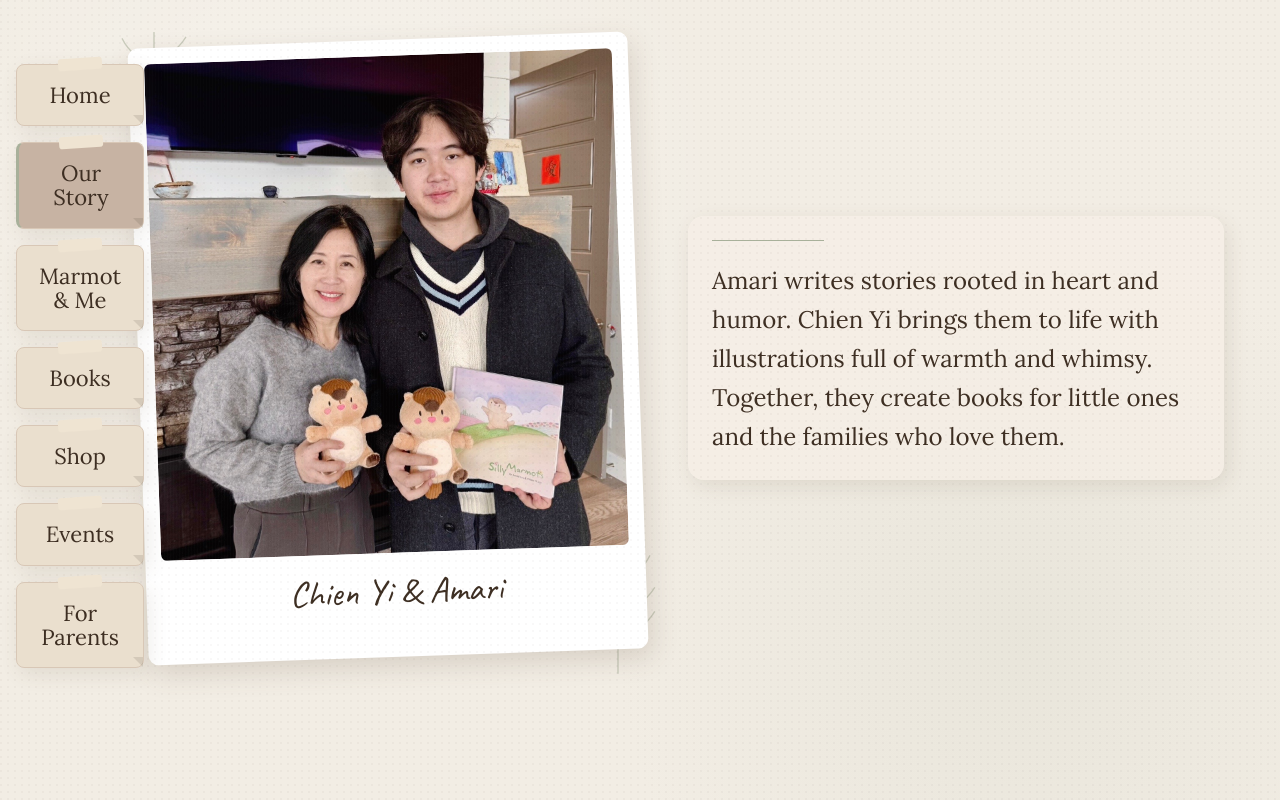
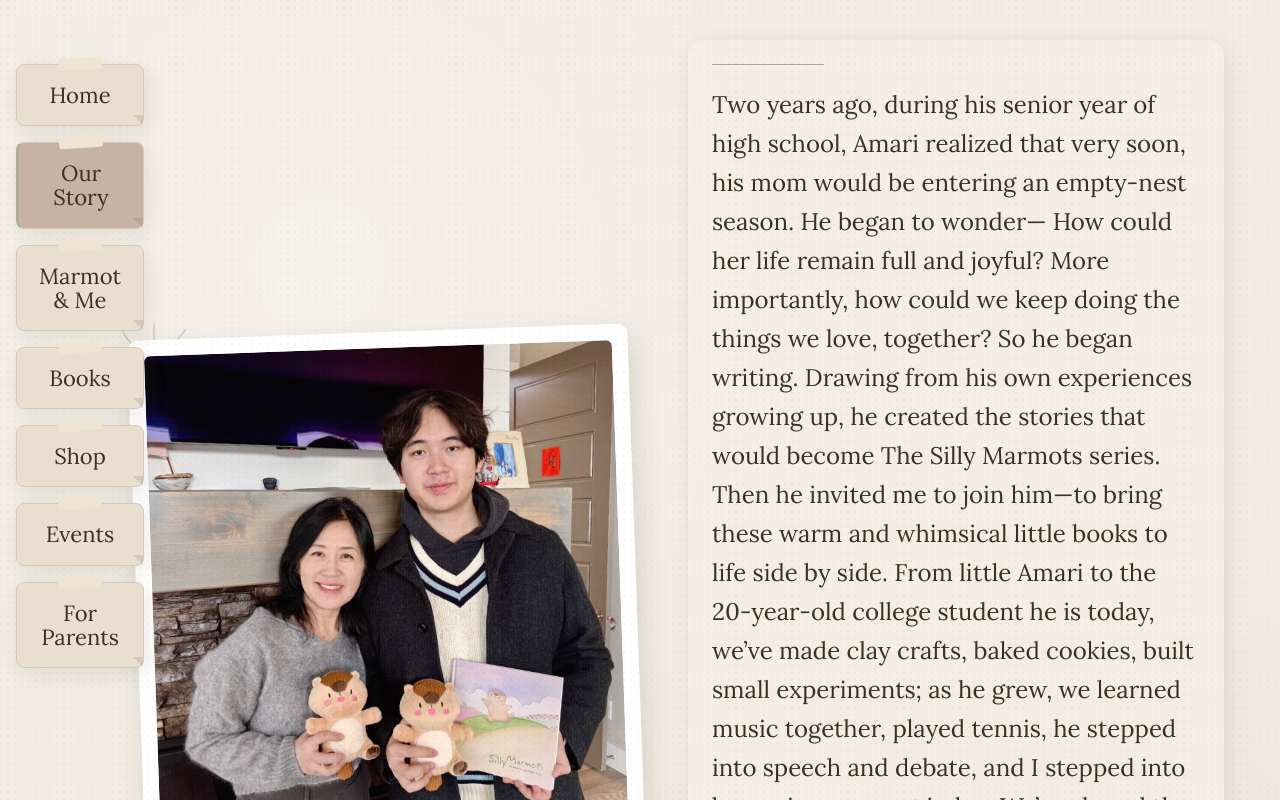
Before and after one commit to linomarrero/silly-marmot, a Next.js app: page /our-story in a window 1280 px wide. Shown: the top 800 px of the page. Built offline with nearby package versions, Linux system fonts and the light colour scheme.

Commit message:
Revise our story to include Amari's experiences
Updated the story section to reflect Amari's journey and the creation of The Silly Marmots series.

```diff
--- a/app/our-story/page.tsx
+++ b/app/our-story/page.tsx
@@ -28,7 +28,37 @@ export default function OurStoryPage() {
         <article className="mx-auto w-full max-w-xl rounded-2xl bg-[#f8f1e8]/60 p-6 card-shadow">
           <div className="mb-5 h-[1px] w-28 bg-[#A8B09A]" />
           <p className="text-[24px] leading-relaxed text-[#3D2E22]">
-            Amari writes stories rooted in heart and humor. Chien Yi brings them to life with illustrations full of warmth and whimsy. Together, they create books for little ones and the families who love them.
+            Two years ago, during his senior year of high school, Amari realized that very soon, his mom would be entering an empty-nest season.
+
+He began to wonder—
+
+How could her life remain full and joyful?
+
+More importantly, how could we keep doing the things we love, together?
+
+So he began writing. Drawing from his own experiences growing up, he created the stories that would become The Silly Marmots series. Then he invited me to join him—to bring these warm and whimsical little books to life side by side.
+
+From little Amari to the 20-year-old college student he is today,
+
+we’ve made clay crafts, baked cookies, built small experiments;
+
+as he grew, we learned music together, played tennis,
+
+he stepped into speech and debate, and I stepped into becoming a parent judge.
+
+We’ve shared the bright highlights,
+
+and we’ve walked through challenges and disappointments hand in hand.
+
+The birth of Silly Marmots came from a simple yet deeply heartfelt wish—
+
+that “together” would not fade with time.
+
+We believe childhood is the most precious season for building connection between parent and child.
+
+And togetherness is not just a moment—
+
+it’s a habit of the heart we hope to carry for a lifetime.
           </p>
         </article>
       </section>
```
